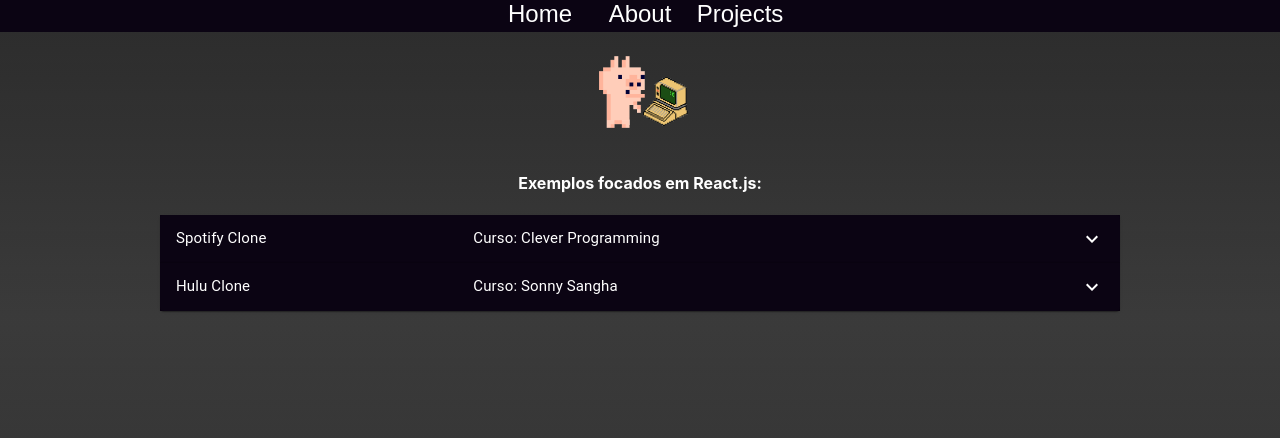
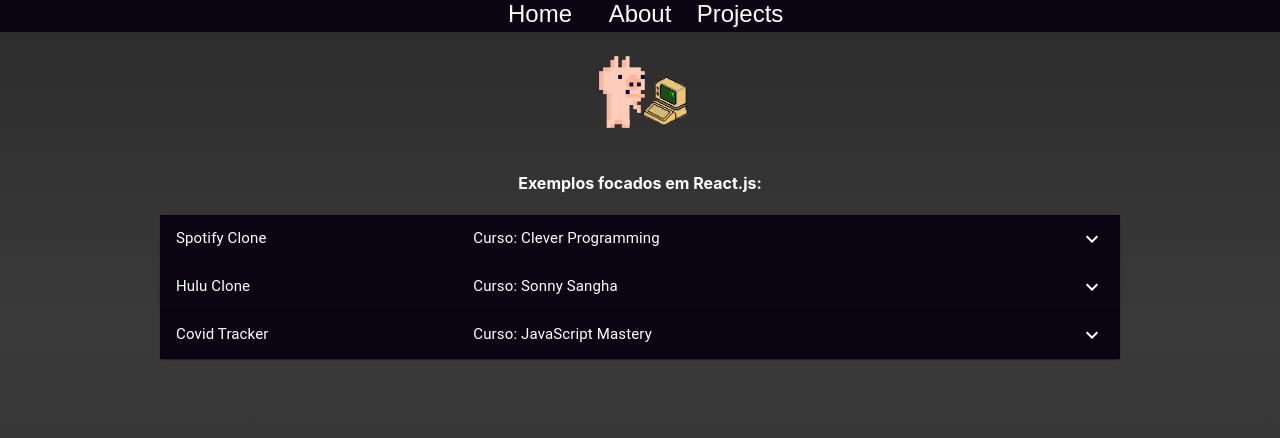
Before and after one commit to guilimadev/portfolio, a React (Create React App) app: page /projects in a window 1280 px wide. Shown: the top 438 px of the page. Built offline with nearby package versions, Linux system fonts and the light colour scheme.

Commit message:
Projeto Covid tracker atualizado

```diff
--- a/src/AccordionReact.js
+++ b/src/AccordionReact.js
@@ -71,6 +71,23 @@ export default function ControlledAccordions() {
           </Typography>
         </AccordionDetails>
       </Accordion>
+
+      <Accordion className={classes.accordion} expanded={expanded === 'panel3'} onChange={handleChange('panel3')}>
+        <AccordionSummary
+          expandIcon={<ExpandMoreIcon style={{fill: 'white'}} />}
+          aria-controls="panel3bh-content"
+          id="panel3bh-header"
+        >
+          <Typography className={classes.heading}>Covid Tracker</Typography>
+          <Typography className={classes.secondaryHeading}>Curso: JavaScript Mastery</Typography>
+        </AccordionSummary>
+        <AccordionDetails style={{backgroundColor: 'rgb(19 13 31)', color: 'white)'}}>
+          <Typography>Covid tracker é uma aplicação que mostra as informações sobre a Covid-19 em um âmbito global como também por país. Utilização de Material UI, Axios para consumo de API
+            e React Hooks.
+            <br /><a href="https://covid-tracker-guilimadev.vercel.app/" target="_blank">Covid Tracker</a>
+          </Typography>
+        </AccordionDetails>
+      </Accordion>
          </div>
   );
 }
```
